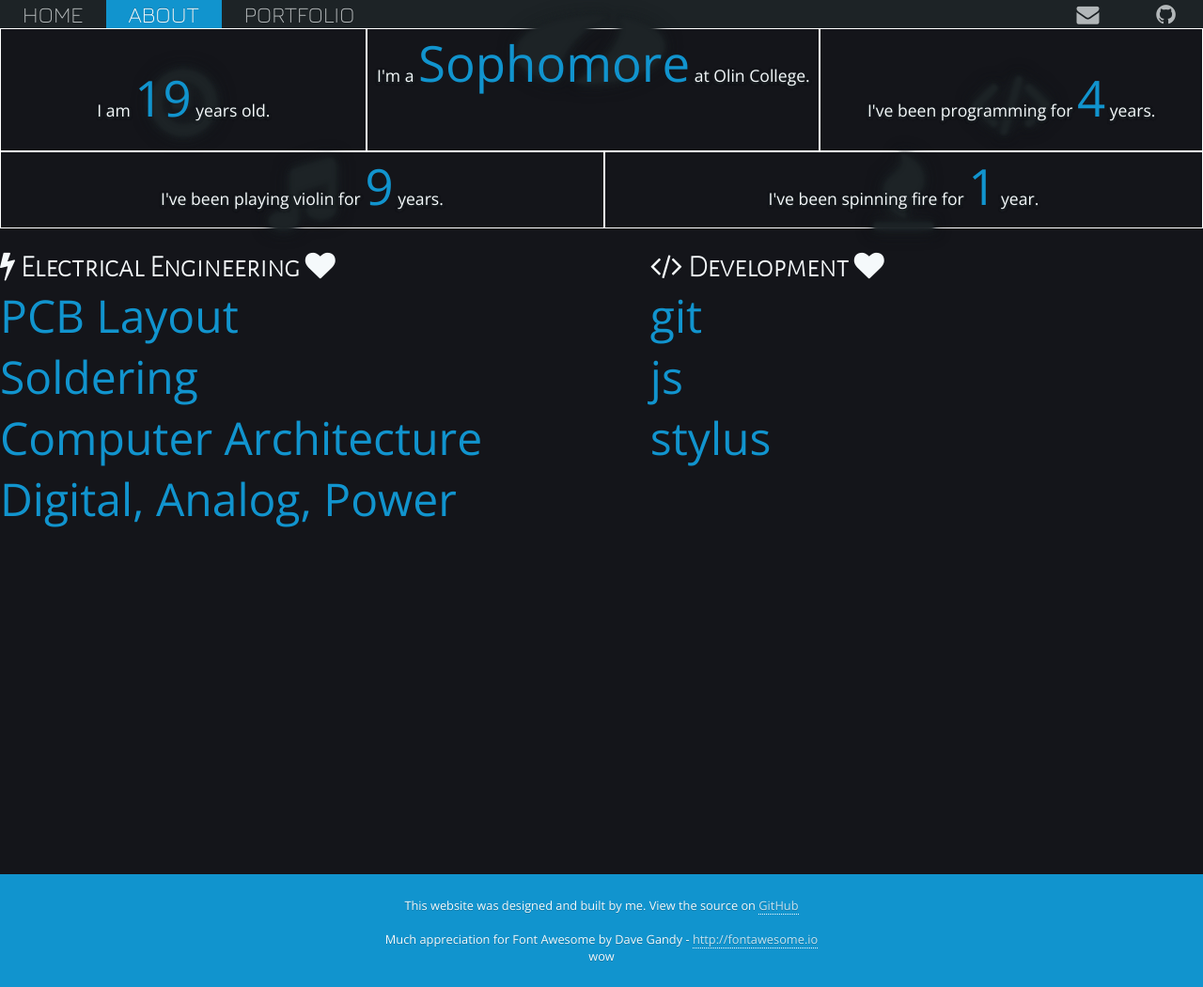
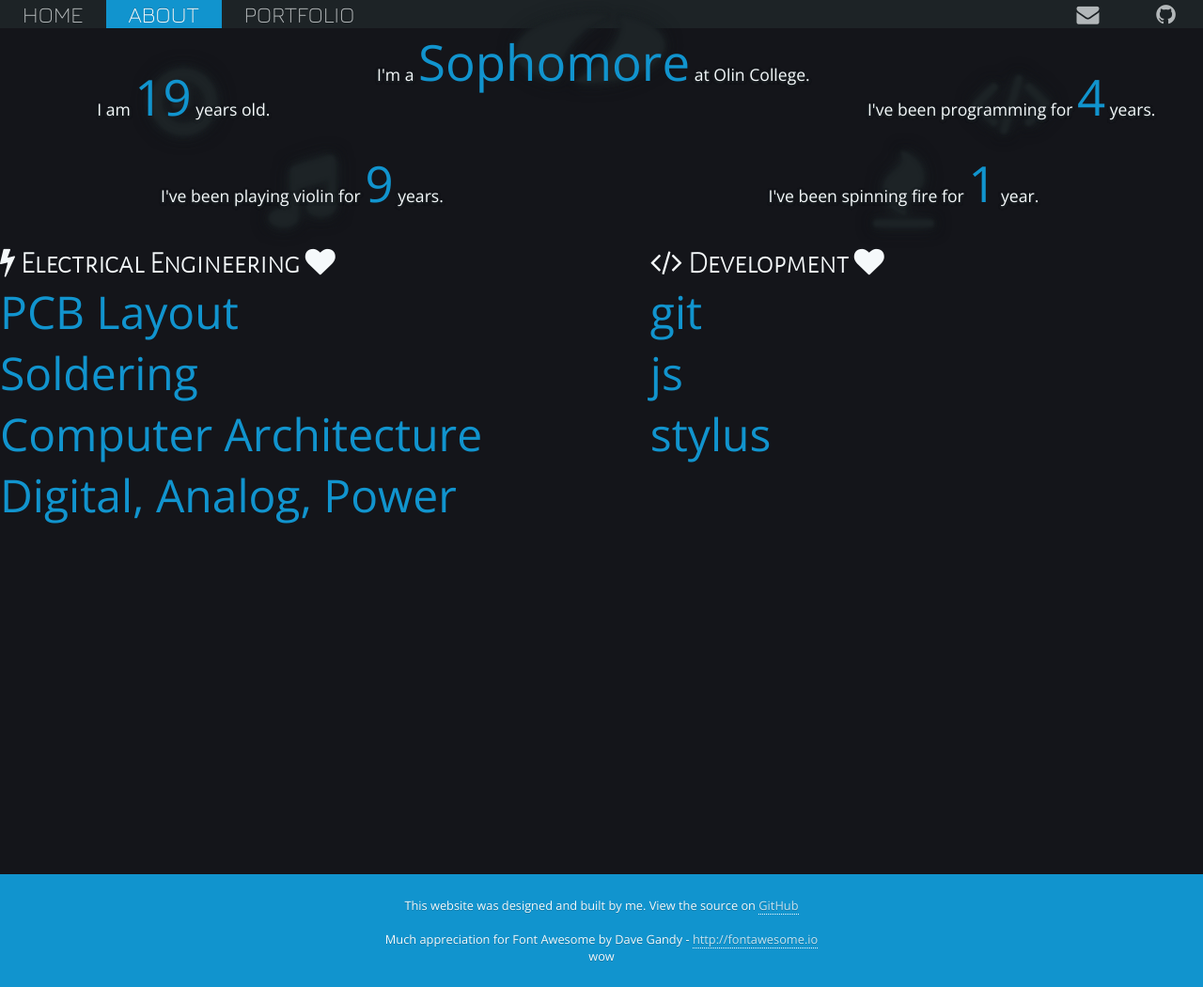
Before and after one commit to EnigMoiD/enigmoid.github.io, a Jekyll site: the page built from about.html, in a window 1280 px wide. Shown: the whole page at 94% size. Built offline with Jekyll 4.4.1, drawn with Linux system fonts in a browser that asks for light colours; nearby versions of some CDN libraries.

Commit message:
Removed debug borders

```diff
--- a/stylesheets/style.css
+++ b/stylesheets/style.css
@@ -191,7 +191,6 @@ div.column {
   width: 100%;
 }
 .about.banner {
-  border: 1px solid #fff;
   height: 5em;
 }
 .about.banner-content {
--- a/stylus/style.styl
+++ b/stylus/style.styl
@@ -200,7 +200,6 @@ div.column
 about-height = 5em
 
 .about.banner
-	border 1px solid white
 	height about-height
 
 .about.banner-content
```
